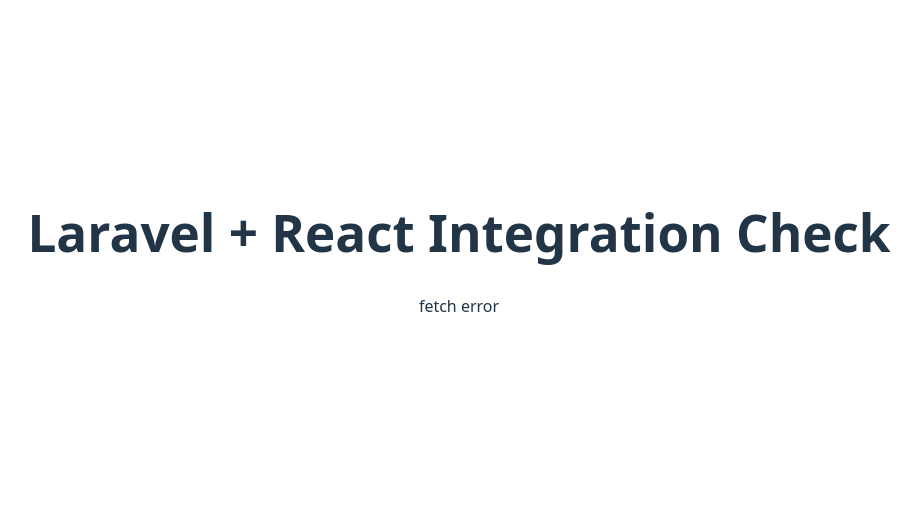
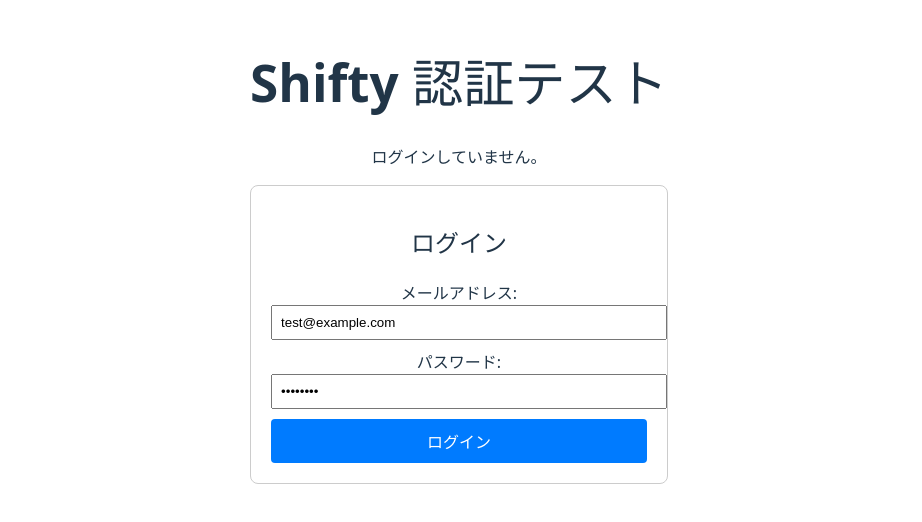
Before and after one commit to takuya-ya/shifty-frontend, a React app: page / in a window 1280 px wide. Shown: the part 148-670 px from the top of the page, without its empty margins (181-1103 px from the left). Built offline with nearby package versions, Linux system fonts and the light colour scheme; no server answers; the HTML template or start-up script is replaced by a standard one.

Commit message:
feat: 認証機能の追加と動作確認用ログインフォームの実装

```diff
--- a/src/App.tsx
+++ b/src/App.tsx
@@ -1,20 +1,81 @@
 import React, { useEffect, useState } from 'react'
 import './App.css'
+import { LoginForm } from './features/auth/components/LoginForm'
+import { getCookie } from './shared/utils/cookie'
 
 function App() {
-  const [msg, setMsg] = useState<string>('loading...')
+  const [user, setUser] = useState<any>(null)
+  const [loading, setLoading] = useState(true)
+
+  const checkAuth = async () => {
+    try {
+      const res = await fetch('/api/user', {
+        headers: {
+          'Accept': 'application/json',
+          'X-Requested-With': 'XMLHttpRequest',
+        },
+        credentials: 'include',
+      })
+      if (res.ok) {
+        const data = await res.json()
+        setUser(data)
+      } else {
+        setUser(null)
+      }
+    } catch (err) {
+      console.error('Auth check failed', err)
+      setUser(null)
+    } finally {
+      setLoading(false)
+    }
+  }
 
   useEffect(() => {
-    fetch('/api/hello')
-      .then((res) => res.json())
-      .then((data) => setMsg(data.message))
-      .catch(() => setMsg('fetch error'))
+    checkAuth()
   }, [])
 
+  const handleLogout = async () => {
+    const xsrfToken = getCookie('XSRF-TOKEN')
+    try {
+      await fetch('/api/logout', {
+        method: 'POST',
+        headers: {
+          'Accept': 'application/json',
+          'X-Requested-With': 'XMLHttpRequest',
+          ...(xsrfToken ? { 'X-XSRF-TOKEN': xsrfToken } : {}),
+        },
+        credentials: 'include',
+      })
+      setUser(null)
+    } catch (err) {
+      console.error('Logout failed', err)
+    }
+  }
+
+  if (loading) {
+    return <div style={{ padding: 20 }}>読み込み中...</div>
+  }
+
   return (
-    <div style={{padding:20}}>
-      <h1>Laravel + React Integration Check</h1>
-      <p>{msg}</p>
+    <div style={{ padding: 20 }}>
+      <h1>Shifty 認証テスト</h1>
+
+      {user ? (
+        <div>
+          <p>ログイン中: {user.name} ({user.email})</p>
+          <button
+            onClick={handleLogout}
+            style={{ padding: '8px 16px', cursor: 'pointer' }}
+          >
+            ログアウト
+          </button>
+        </div>
+      ) : (
+        <div>
+          <p>ログインしていません。</p>
+          <LoginForm onLoginSuccess={(u) => setUser(u)} />
+        </div>
+      )}
     </div>
   )
 }
--- /dev/null
+++ b/src/features/auth/components/LoginForm.tsx
@@ -0,0 +1,99 @@
+import React, { useState } from 'react';
+import { getCookie } from '../../../shared/utils/cookie';
+
+interface LoginFormProps {
+  onLoginSuccess: (user: any) => void;
+}
+
+export const LoginForm: React.FC<LoginFormProps> = ({ onLoginSuccess }) => {
+  const [email, setEmail] = useState('test@example.com');
+  const [password, setPassword] = useState('password');
+  const [error, setError] = useState<string | null>(null);
+  const [loading, setLoading] = useState(false);
+
+  const handleSubmit = async (e: React.FormEvent) => {
+    e.preventDefault();
+    setLoading(true);
+    setError(null);
+
+    try {
+      // 1. CSRF Cookieの取得
+      await fetch('/sanctum/csrf-cookie', {
+        method: 'GET',
+        credentials: 'include',
+      });
+
+      const xsrfToken = getCookie('XSRF-TOKEN');
+
+      // 2. ログイン実行
+      const response = await fetch('/api/login', {
+        method: 'POST',
+        headers: {
+          'Content-Type': 'application/json',
+          'Accept': 'application/json',
+          'X-Requested-With': 'XMLHttpRequest',
+          ...(xsrfToken ? { 'X-XSRF-TOKEN': xsrfToken } : {}),
+        },
+        credentials: 'include',
+        body: JSON.stringify({ email, password }),
+      });
+
+      const data = await response.json();
+
+      if (response.ok) {
+        onLoginSuccess(data.user);
+      } else {
+        setError(data.message || 'ログインに失敗しました。');
+      }
+    } catch (err) {
+      setError('通信エラーが発生しました。');
+      console.error(err);
+    } finally {
+      setLoading(false);
+    }
+  };
+
+  return (
+    <div style={{ border: '1px solid #ccc', padding: '20px', borderRadius: '8px', maxWidth: '400px' }}>
+      <h2>ログイン</h2>
+      <form onSubmit={handleSubmit}>
+        <div style={{ marginBottom: '10px' }}>
+          <label style={{ display: 'block' }}>メールアドレス:</label>
+          <input
+            type="email"
+            value={email}
+            onChange={(e) => setEmail(e.target.value)}
+            style={{ width: '100%', padding: '8px' }}
+            required
+          />
+        </div>
+        <div style={{ marginBottom: '10px' }}>
+          <label style={{ display: 'block' }}>パスワード:</label>
+          <input
+            type="password"
+            value={password}
+            onChange={(e) => setPassword(e.target.value)}
+            style={{ width: '100%', padding: '8px' }}
+            required
+          />
+        </div>
+        {error && <p style={{ color: 'red' }}>{error}</p>}
+        <button
+          type="submit"
+          disabled={loading}
+          style={{
+            width: '100%',
+            padding: '10px',
+            backgroundColor: loading ? '#ccc' : '#007bff',
+            color: 'white',
+            border: 'none',
+            borderRadius: '4px',
+            cursor: loading ? 'not-allowed' : 'pointer'
+          }}
+        >
+          {loading ? '送信中...' : 'ログイン'}
+        </button>
+      </form>
+    </div>
+  );
+};
--- /dev/null
+++ b/src/shared/utils/cookie.ts
@@ -0,0 +1,8 @@
+export const getCookie = (name: string): string | undefined => {
+  const value = `; ${document.cookie}`;
+  const parts = value.split(`; ${name}=`);
+  if (parts.length === 2) {
+    return decodeURIComponent(parts.pop()?.split(';').shift() || '');
+  }
+  return undefined;
+};
--- a/vite.config.ts
+++ b/vite.config.ts
@@ -13,6 +13,11 @@ export default defineConfig({
         changeOrigin: true,
         secure: false,
       },
+      '/sanctum': {
+        target: 'http://shifty.app',
+        changeOrigin: true,
+        secure: false,
+      },
     },
   },
 })
```
